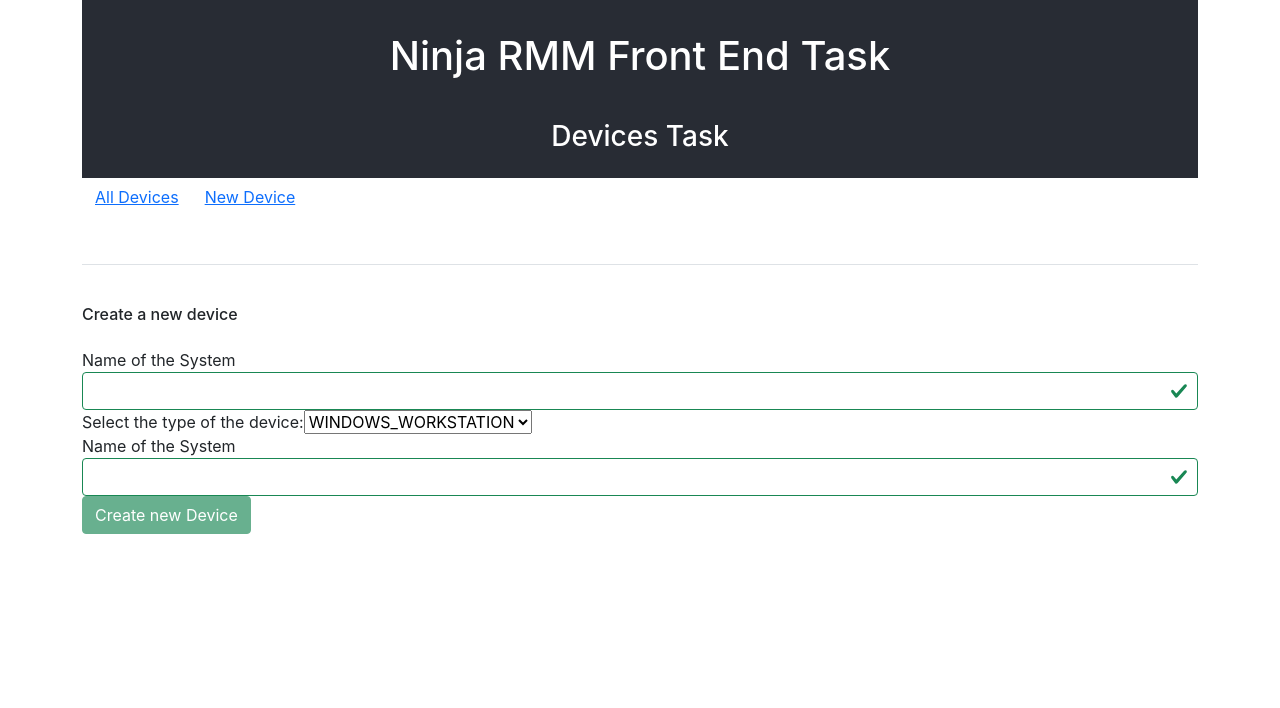
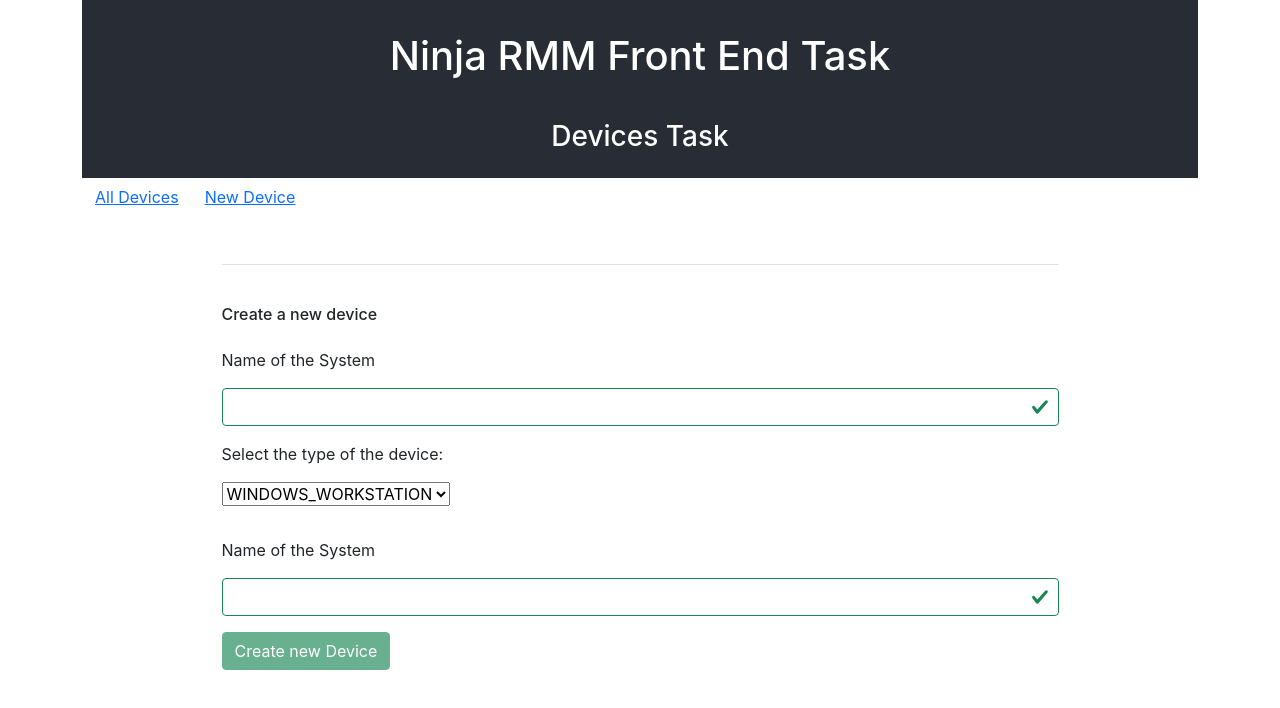
Before and after one commit to alejandrotoledoweb/devices-clientapp, a React (Create React App) app: page /newdevice in a window 1280 px wide. Shown: the top 708 px of the page. Built offline with nearby package versions, Linux system fonts and the light colour scheme.

Commit message:
add more style to form and display the succeed message

```diff
--- a/src/components/Devices.js
+++ b/src/components/Devices.js
@@ -41,8 +41,8 @@
     setDeviceId(id);
   };
 
-  const udpateDev = (system, type, capacity, deviceId) => {
-    updateDevice(system, type, capacity, deviceId);
+  const udpateDev = (system_name, type, capacity, deviceId) => {
+    updateDevice(system_name, type, capacity, deviceId);
     handleClose();
   };
 
--- a/src/components/NewDevice.js
+++ b/src/components/NewDevice.js
@@ -10,20 +10,20 @@
   const initialValues = {
     system_name: "",
     type: "",
-    hdd_capacity: "",
+    hdd_capacity: ""
   };
 
   const appointmentSchema = Yup.object().shape({
     system_name: Yup.string().required("System Name is required"),
     type: Yup.string().required("System Type is required"),
-    hdd_capacity: Yup.number().required("Capacity is required"),
+    hdd_capacity: Yup.number().required("Capacity is required")
   });
 
   const submitForm = (values) => {
     const data = {
       system_name: values.system_name,
       type: values.type,
-      hdd_capacity: values.hdd_capacity,
+      hdd_capacity: values.hdd_capacity
     };
     addDevice(data);
   };
@@ -37,6 +37,7 @@
 
   return (
     <Formik
+      className="w-75"
       initialValues={initialValues}
       validationSchema={appointmentSchema}
       onSubmit={(values) => {
@@ -46,11 +47,13 @@
       {(formik) => {
         const { errors, touched, isValid, dirty } = formik;
         return (
-          <div className="mt-5 pl-3 border-top pt-3">
+          <div className="mt-5 pl-3 border-top pt-3 w-75 mx-auto">
             <h6 className="my-4">Create a new device</h6>
             <Form>
               <div className="form-group">
-                <label htmlFor="system_name">Name of the System</label>
+                <label htmlFor="system_name" className="mb-3">
+                  Name of the System
+                </label>
                 <Field
                   type="string"
                   name="system_name"
@@ -70,8 +73,16 @@
               </div>
 
               <div className="form-group">
-                <label htmlFor="type">Select the type of the device:</label>
-                <Field name="type" as="select" className="my-select">
+                <label htmlFor="type" className="mt-3">
+                  Select the type of the device:
+                </label>
+                <Field
+                  name="type"
+                  as="select"
+                  className="my-select d-inline d-block mt-3 mb-3"
+                  placeholder="Select"
+                  value="select"
+                >
                   <option value="WINDOWS_WORKSTATION">
                     WINDOWS_WORKSTATION
                   </option>
@@ -87,7 +98,9 @@
               </div>
 
               <div className="form-group">
-                <label htmlFor="hdd_capacity">Name of the System</label>
+                <label htmlFor="hdd_capacity" className="mt-3 mb-3">
+                  Name of the System
+                </label>
                 <Field
                   type="number"
                   name="hdd_capacity"
@@ -106,7 +119,7 @@
                 />
               </div>
 
-              <div>
+              <div className="mt-3">
                 <button
                   type="submit"
                   className={`${
@@ -128,20 +141,20 @@
 };
 
 NewDevice.defaultProps = {
-  addDevice: PropTypes.func,
+  addDevice: PropTypes.func
 };
 
 NewDevice.propTypes = {
-  addDevice: PropTypes.func,
+  addDevice: PropTypes.func
 };
 
 const mapStateToProps = (state) => ({
   loading: state.allDevices.loading,
-  status: state.allDevices.status,
+  status: state.allDevices.status
 });
 
 const mapDispatchToProps = (dispatch) => ({
-  addDevice: (data) => dispatch(addDevice(data)),
+  addDevice: (data) => dispatch(addDevice(data))
 });
 
 export default connect(mapStateToProps, mapDispatchToProps)(NewDevice);
--- a/src/redux/actions/devicesActions.js
+++ b/src/redux/actions/devicesActions.js
@@ -45,11 +45,16 @@
 
 export const editDevice = (system, type, capacity, id) => async (dispatch) => {
   try {
-    const response = await apiUrl.put(`/devices/${id}`, {
+    const body = {
       system_name: system,
       type: type,
       hdd_capacity: capacity
-    });
+    };
+
+    const headers = {
+      "Content-Type": "application/json"
+    };
+    const response = await apiUrl.put(`/devices/${id}`, body, { headers });
     dispatch({ type: ActionTypes.EDIT_DEVICE, payload: response.data });
   } catch (error) {
     dispatch(set_Error(ActionTypes.SET_ERROR, error));
--- a/src/redux/constants/actionTypes.js
+++ b/src/redux/constants/actionTypes.js
@@ -3,9 +3,9 @@
   SELECTED_DEVICE: "SELECTED_DEVICE",
   DELETE_DEVICE: "DELETE_DEVICE",
   SET_ERROR: "SET_ERROR",
-  FILTER_DEVICES: "FILTER_DEVICES",
   CREATE_DEVICE: "CREATE_DEVICE",
-  EDIT_DEVICE: "EDIT_DEVICE"
+  EDIT_DEVICE: "EDIT_DEVICE",
+  FILTER_DEVICES: "FILTER_DEVICES"
 };
 
 export default ActionTypes;
--- a/src/redux/reducers/deviceReducer.js
+++ b/src/redux/reducers/deviceReducer.js
@@ -4,7 +4,7 @@
   devices: [],
   loading: true,
   error: "",
-  status: "",
+  status: ""
 };
 
 export const deviceReducer = (state = initialState, { type, payload }) => {
@@ -15,36 +15,43 @@
         loading: false,
         devices: payload,
         error: "",
-        status: "set",
+        status: "set"
       };
     case ActionTypes.SET_ERROR:
       return {
         ...state,
         loading: false,
         error: payload,
-        status: "error",
+        status: "error"
       };
     case ActionTypes.DELETE_DEVICE:
       return {
         ...state,
         loading: false,
         error: "",
-        status: "deleted",
-      };
-    case ActionTypes.FILTER_DEVICES:
-      return {
-        ...state,
-        devices: state.devices.filter((device) => device.id !== payload),
-        loading: false,
-        error: "",
-        status: "filtered",
+        status: "deleted"
       };
     case ActionTypes.CREATE_DEVICE:
       return {
         ...state,
         loading: false,
         error: "",
-        status: "created",
+        status: "created"
+      };
+    case ActionTypes.EDIT_DEVICE:
+      return {
+        ...state,
+        loading: false,
+        error: "",
+        status: "edited"
+      };
+    case ActionTypes.FILTER_DEVICES:
+      return {
+        ...state,
+        devices: state.devices.filter((device) => device.type === payload),
+        loading: false,
+        error: "",
+        status: "filtered"
       };
     default:
       return state;
```
